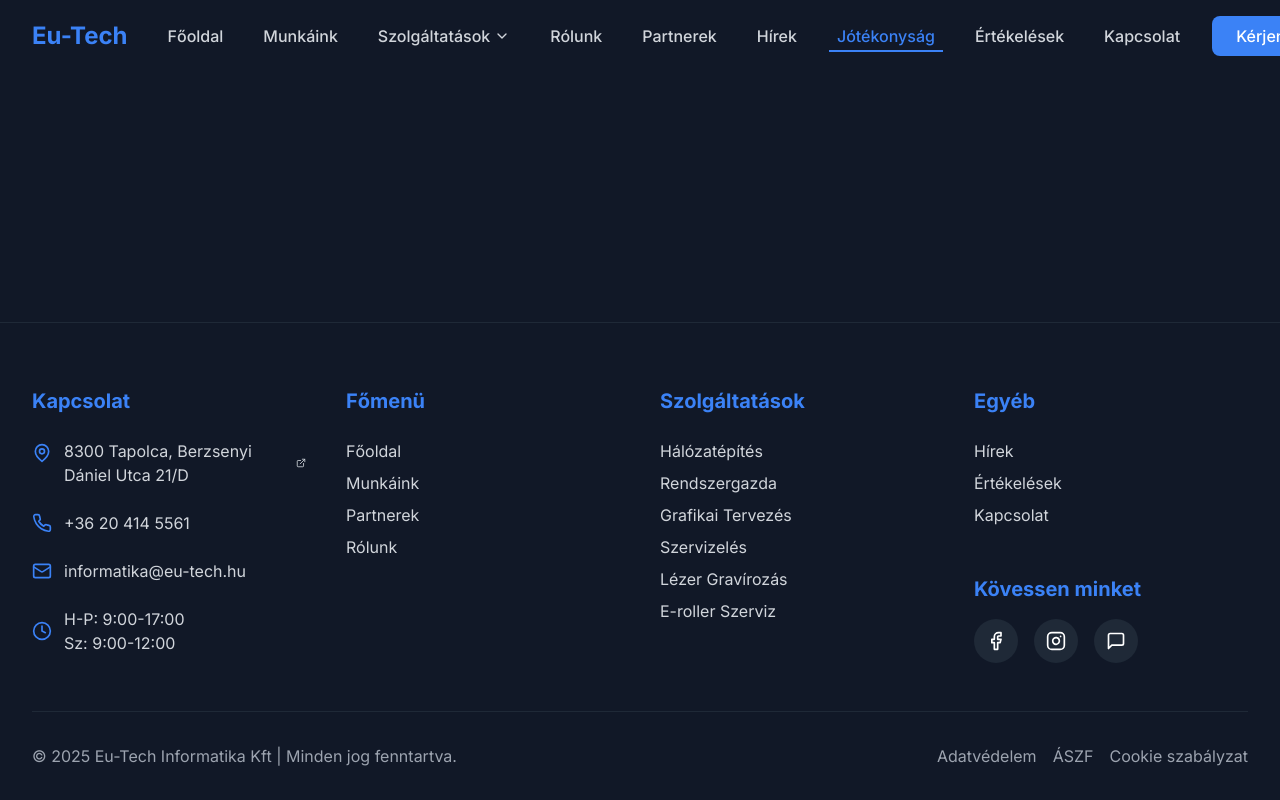
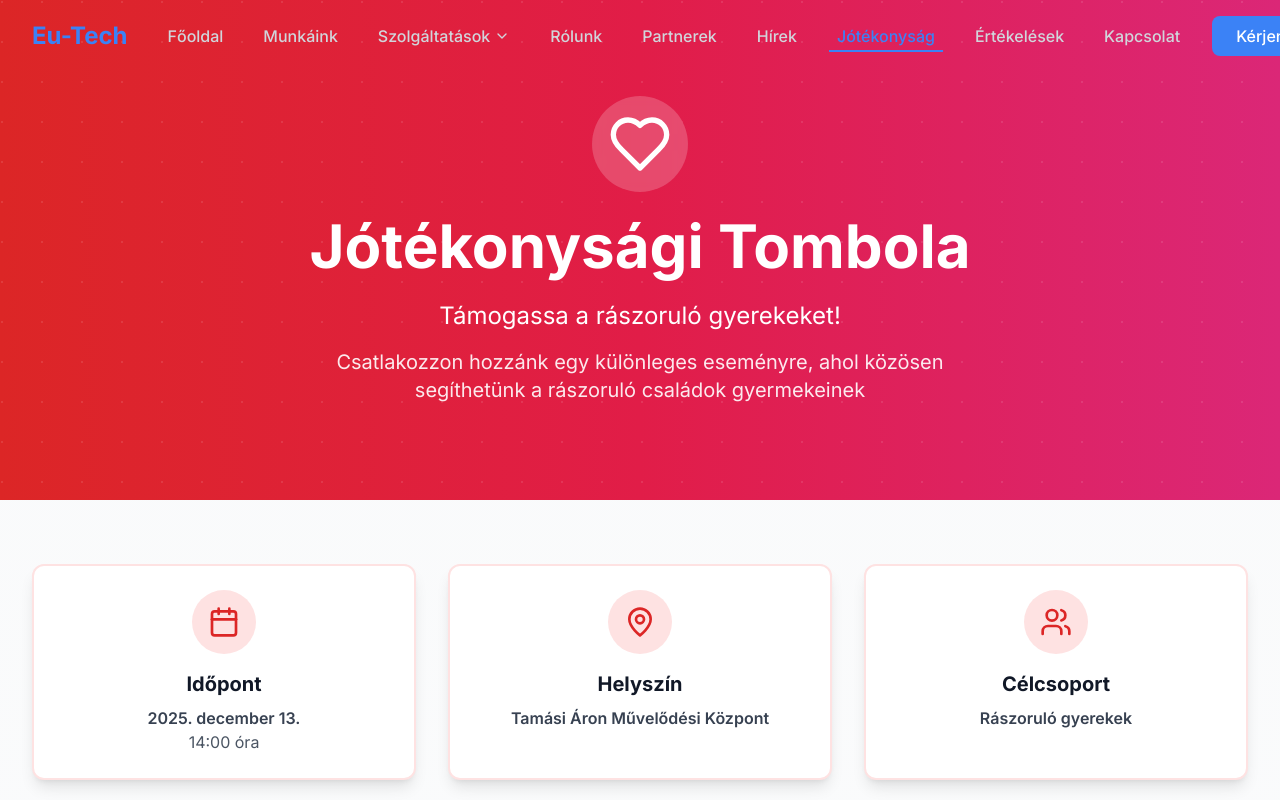
Before and after one commit to informatika-ux/website, a React (Vite) app: page /jotekonysag in a window 1280 px wide. Shown: the top 800 px of the page. Built offline with nearby package versions, Linux system fonts and the light colour scheme.

Commit message:
Updated App.tsx

```diff
--- a/src/App.tsx
+++ b/src/App.tsx
@@ -22,6 +22,7 @@ import SalesDetail from './pages/SalesDetail';
 import Privacy from './pages/Privacy';
 import Terms from './pages/Terms';
 import Cookies from './pages/Cookies';
+import Jotekonysag from './pages/Jotekonysag';
 
 // Service Pages
 import Networking from './pages/services/Networking';
@@ -62,6 +63,7 @@ function App() {
               <Route path="/news/:slug" element={<NewsDetail />} />
               <Route path="/works" element={<Works />} />
               <Route path="/reviews" element={<Reviews />} />
+              <Route path="/jotekonysag" element={<Jotekonysag />} />
               <Route path="/privacy" element={<Privacy />} />
               <Route path="/terms" element={<Terms />} />
               <Route path="/cookies" element={<Cookies />} />
```
